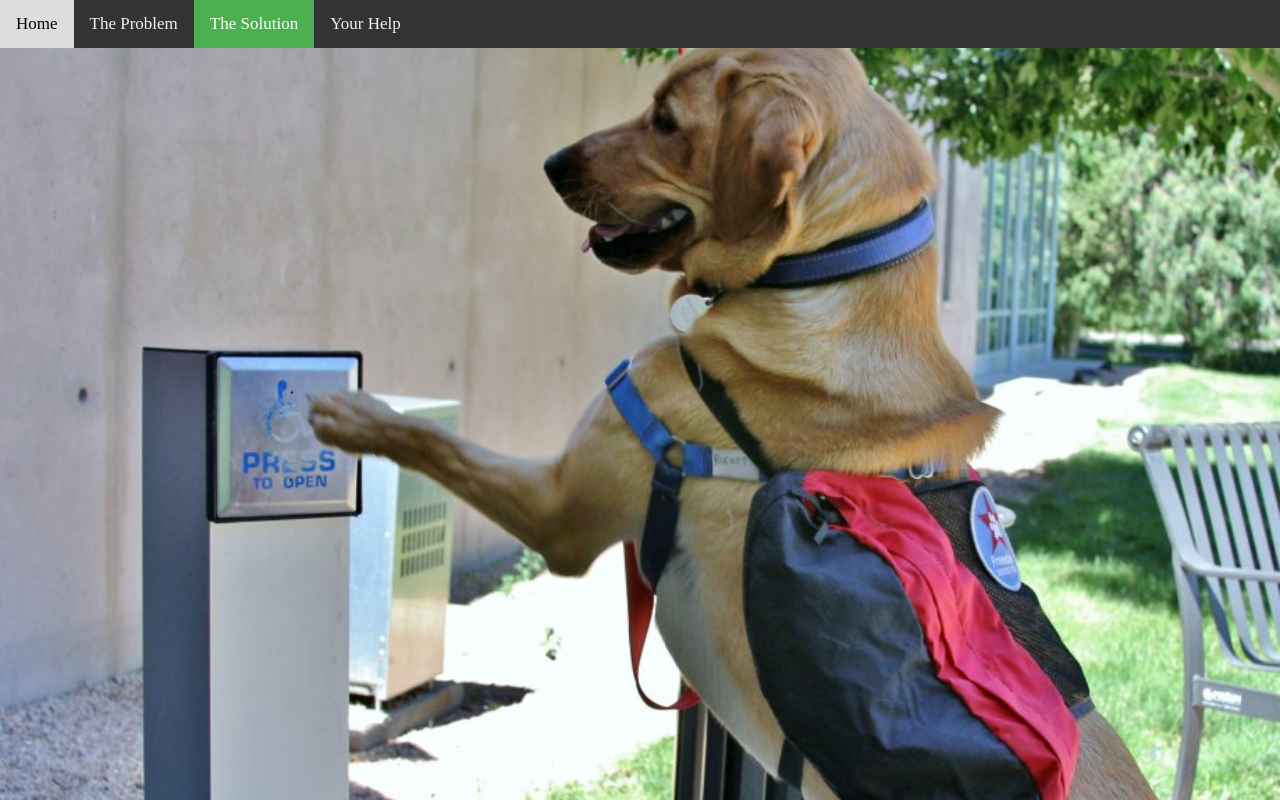
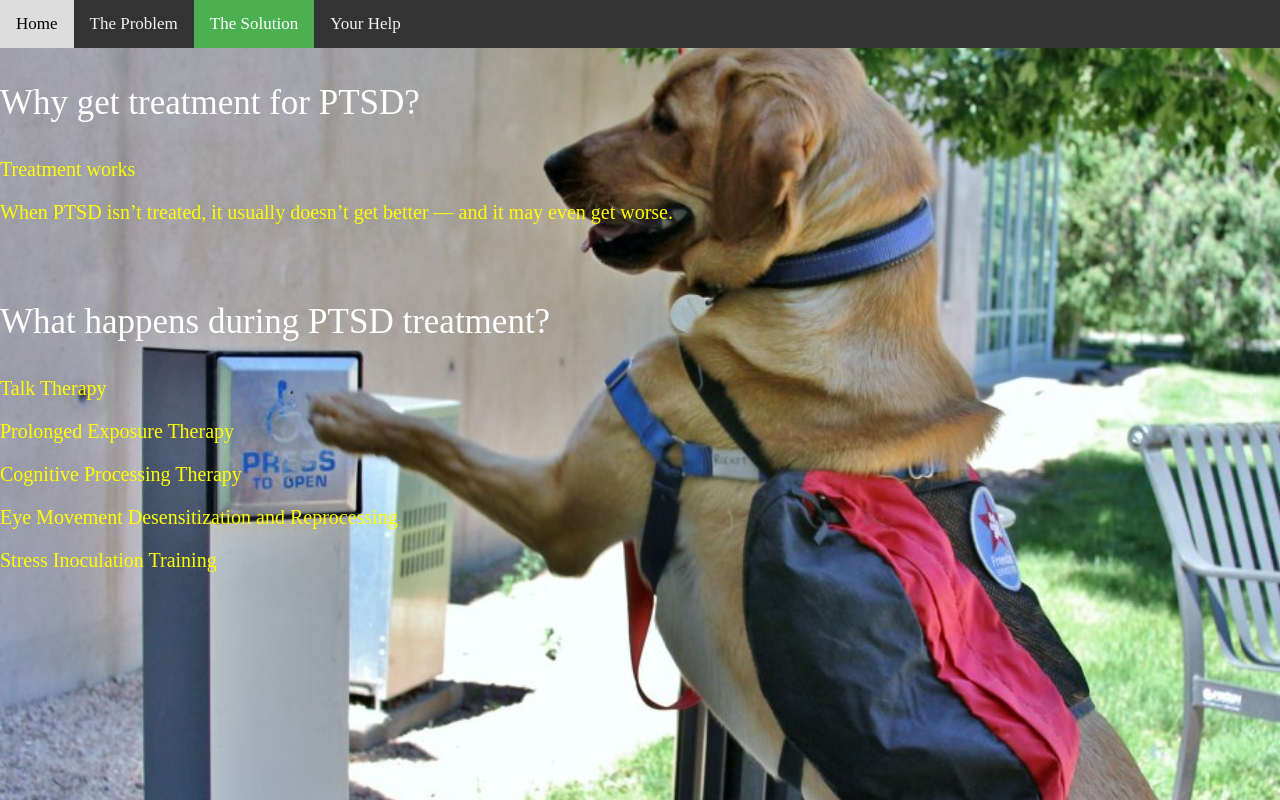
Before and after one commit to kdelimbeis/charity, a plain HTML site: page solution.html in a window 1280 px wide. Drawn offline with Linux system fonts and the light colour scheme.

Commit message:
updated solutions

```diff
--- a/index.css
+++ b/index.css
@@ -1,3 +1,8 @@
+.therapy{
+  color: yellow;
+  font-size: 20px;
+}
+
 .issues{
   color: white;
   font-size: 35px;
--- a/solution.html
+++ b/solution.html
@@ -13,7 +13,18 @@
   <a href="help.html">Your Help</a>
 </div>
 
-
+<div class="therapy">
+<p class="issues"> Why get treatment for PTSD?</p>
+<p>Treatment works</p>
+<p>When PTSD isn’t treated, it usually doesn’t get better — and it may even get worse.</p>
+<br>
+<p class="issues">What happens during PTSD treatment?</p>
+<p>Talk Therapy</p>
+<p>Prolonged Exposure Therapy</p>
+<p>Cognitive Processing Therapy</p>
+<p>Eye Movement Desensitization and Reprocessing</p>
+<p>Stress Inoculation Training</p>
+</div>
 
 <script type="text/javascript" src="index.js"></script>
 </body>
```
